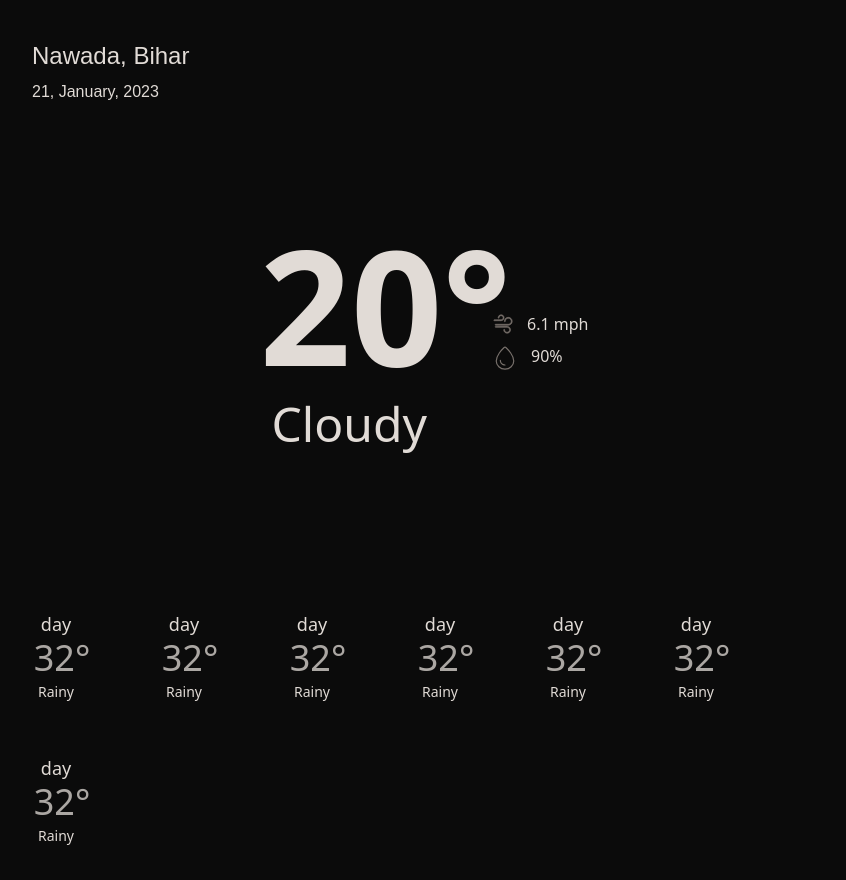
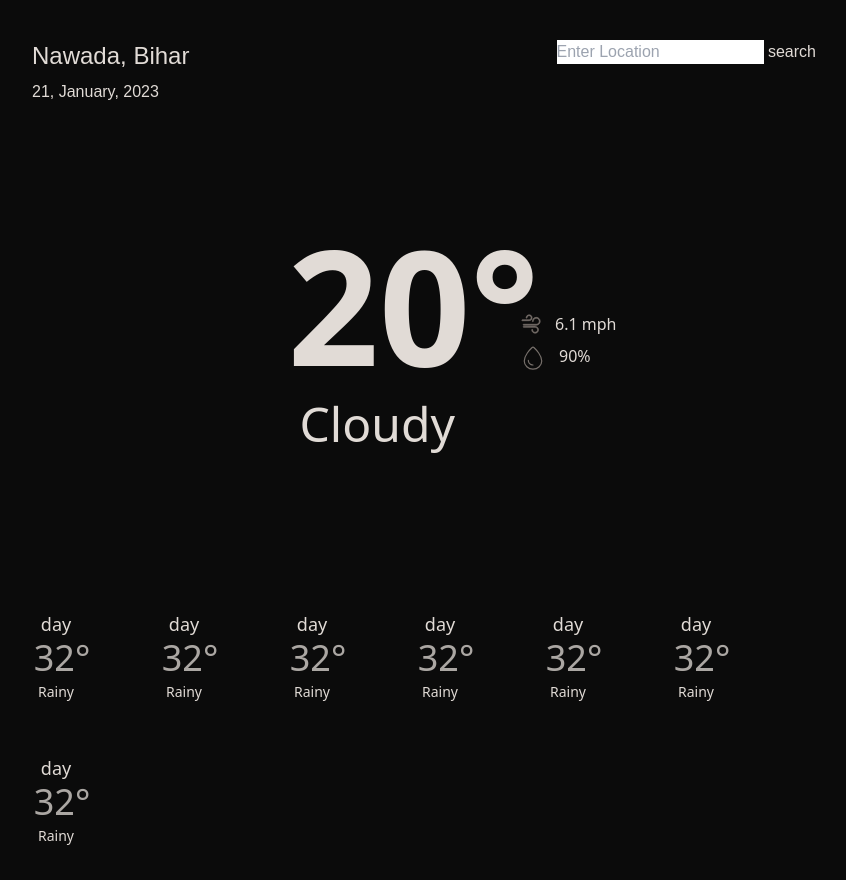
Before and after one commit to zrotrasukha/Weather-App, a plain HTML site: page distribution/index.html in a window 1280 px wide. Shown: the whole page, without its empty margins (216-1062 px from the left). Drawn offline with Linux system fonts and the light colour scheme.

Commit message:
added API acess through a button with few async functions

```diff
--- a/distribution/index.html
+++ b/distribution/index.html
@@ -8,8 +8,9 @@
     <link rel="stylesheet" href="style.css">
 </head>
 
-<body class="bg-[#0b0b0b] ">
+<body class="bg-[#0b0b0b] box-border ">
     <div id="main" class="flex py-10 px-52 text-[rgb(225,219,214)]">
+        <!-- First section (Date and time and search bar) -->
         <div id="left" class="w-screen h-screen">
             <div id="sec1" class="mx-10 font-urbanist flex justify-between">
                 <div id="placeTime">
@@ -17,11 +18,17 @@
                         Nawada, Bihar</div>
                     <div id="date">21, January, 2023</div>
                 </div>
+                <div id="search" >
+                    <input id="searchBar" type="text" class="" placeholder="Enter Location" class="w-10/12 bg-slate-40 h-8">
+                    <button onclick="fetching()" class="searchBtn">search</button>
+                </div>
 
             </div>
+            <!--First Section ends here-->
+            <!-- Second Section starts here (Temprature, wind and humidity details)  -->
             <div id="sec2" class="flex h-1/2 w-full mt-20  justify-center ">
-                <div id="temp">
-                    <h1 class="text-[10rem]   font-semibold ">20°</h1>
+                <div id="temp" class="ml-14">
+                    <h1 class="text-[10rem] font-semibold ">20°</h1>
                     <h3 class="text-5xl -mt-6 ml-3  ">Cloudy</h3>
                 </div>
                 <div id="Status" class="   pt-32 -ml-5">
@@ -39,6 +46,9 @@
                 </div>
 
             </div>
+            <!-- Second Section ends here -->
+            <!-- Third Section starts here (History of part 7 days)  -->
+
             <div id="sec3" class="flex flex-wrap h-auto justify-around items-center ">
                 <div id="boxes" class="flex h-auto flex-wrap">
                     <div id="history1" class="h-36 w-32 flex items-center flex-col justify-center">
@@ -78,32 +88,8 @@
                     </div>
                 </div>
             </div>
-
+            <!-- Third Section ends here -->
         </div>
-        <!-- <div id="right" class="bg-neutral-100 w-[30%] h-screen"> -->
-        <!-- <div id="sec1-right" class="flex flex-col font-urbanist justify-center items-center pt-10 ">
-                <p class="text-3xl font-medium">Good Morning</p>
-                <div id="time" class="text-2xl pt-3 ">12:27 PM</div>
-            </div>
-            <div id="sec2-right" class="flex justify-center pt-14 h-52">
-                <div id="sec2-r-p1">
-                    <h4 id="tempSmall" class="text-5xl text-stone-600 ">20</h4>
-                </div>
-                <div id="sec2-r-p2" class="flex flex-col items-center">
-
-                    <div id="windStatusSm" class="flex items-center">
-                        <img src="/lcons/wind-stone.svg" class="h-5" alt="">
-                        <p class="pl-1  ">6.1 mph</p>
-                    </div>
-                    <div id="humiditySm" class="flex items-center">
-                        <img src="/lcons/humidity.svg" class="h-5" alt="">
-                        <p class="pl-1  ">6.1 mph</p>
-                    </div>
-                    <div id="feelsLike" class=" -ml-9 pt-4 font-urbanist text-sm opacity-45">Feels like 19°</div>
-                </div>
-
-            </div> -->
-        <!-- </div> -->
 
         <script src="script.js"></script>
 </body>
--- a/distribution/script.js
+++ b/distribution/script.js
@@ -0,0 +1,29 @@
+
+// fetch(API_LINK)
+//     .then(res => res.json())
+//     .then(data => console.log(data))
+//     .catch(error => console.log("This is an error:", error)); // Updated error message format
+
+async function fetching(){
+    try{
+        const API_KEY = "ae639946af4b474aa78200658241804";
+        const API_URL = "http://api.weatherapi.com/v1";
+        const ENDPOINT = "/current.json"
+        const LOCA = "/" + document.querySelector("#searchBar").value.toLowerCase()
+        const API_LINK = `${API_URL}${ENDPOINT}?key=${API_KEY}&q=${LOCA}`;
+
+
+        const response = await fetch(API_LINK);
+        if (!response.ok){
+            throw new Error("ye if wala error hai");
+        }
+
+        const data = await response.json();
+        console.log(data);
+
+
+    }
+    catch{
+        console.error("ye catch wala error hai");
+    }
+}
```
Also changed, not shown: distribution/style.css.
